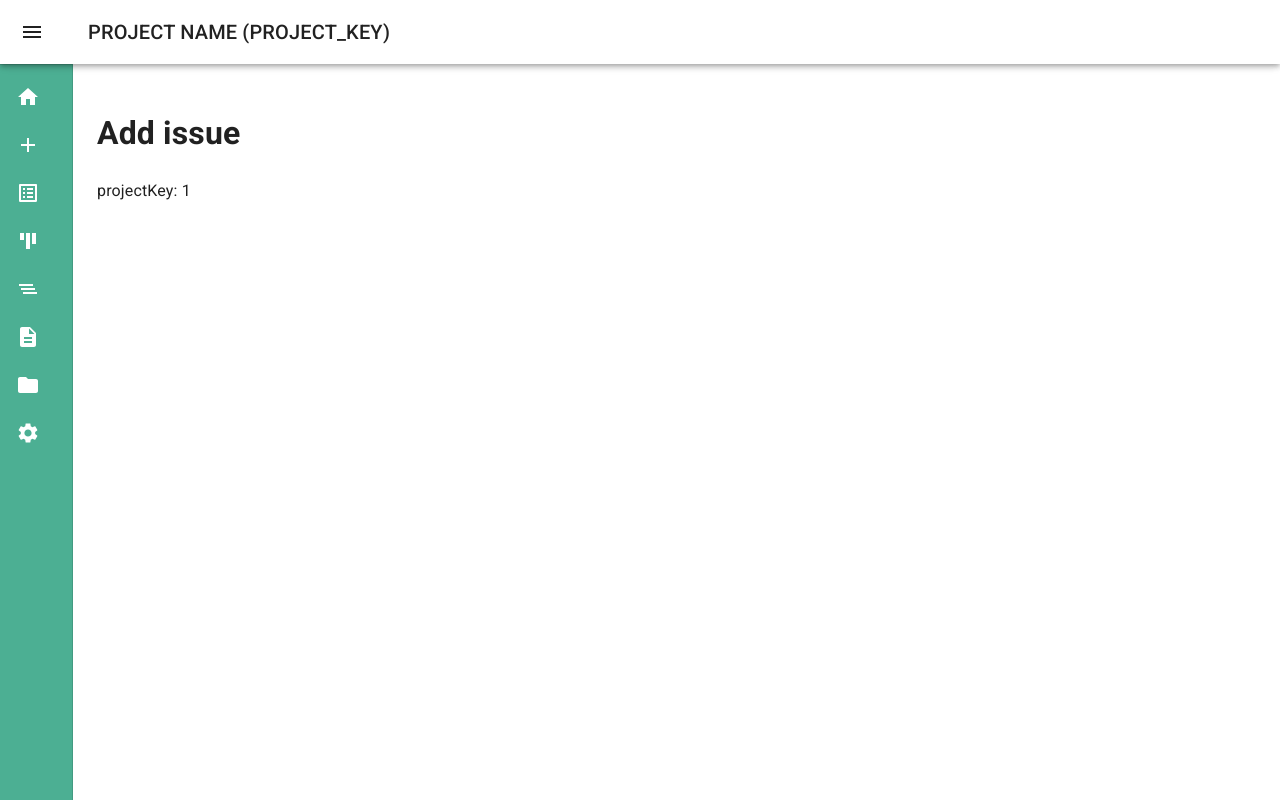
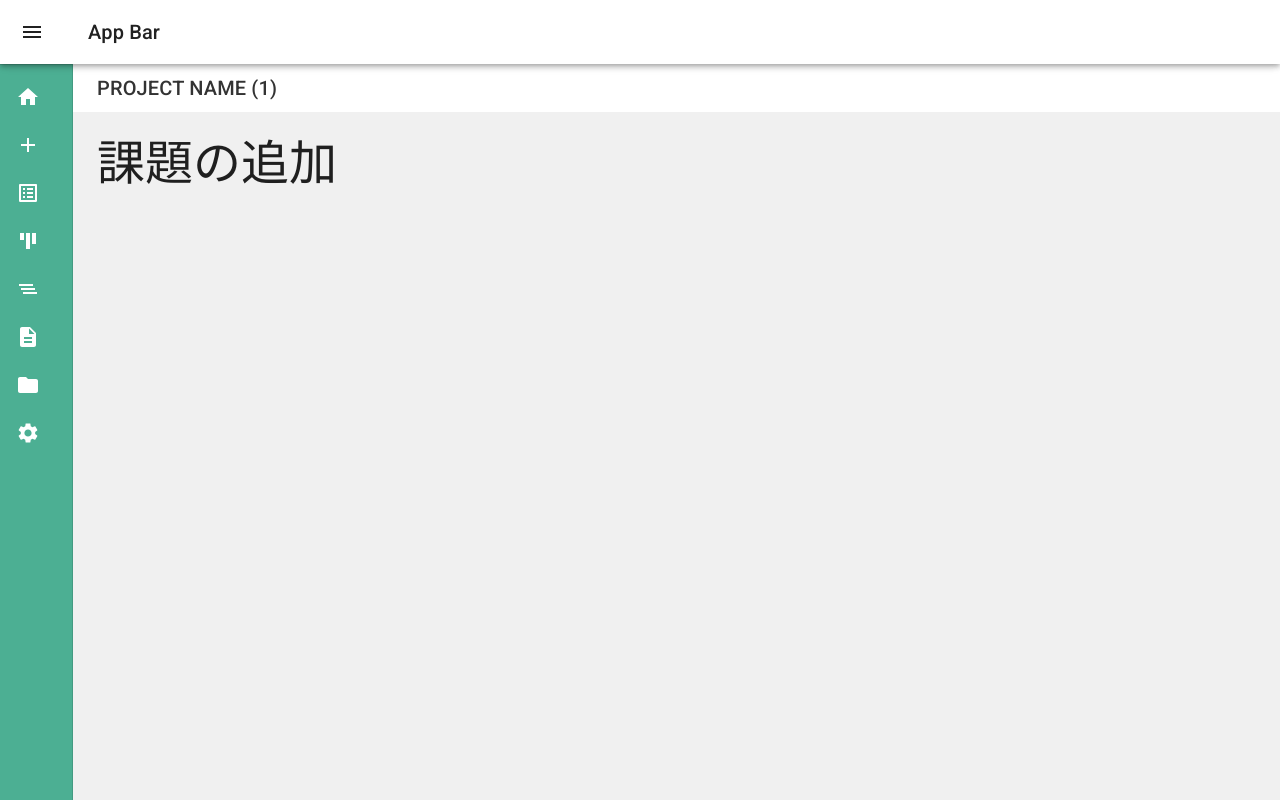
Before and after one commit to shinya-hara/nextjs-backlog-clone, a Next.js app: page /add/1 in a window 1280 px wide. Built offline with nearby package versions, Linux system fonts and the light colour scheme.

Commit message:
chore: ProjectBar追加

```diff
--- /dev/null
+++ b/components/ProjectBar.tsx
@@ -0,0 +1,17 @@
+import React from 'react';
+import { AppBar, Toolbar, IconButton, Typography, Button } from '@mui/material';
+import MenuIcon from '@mui/icons-material/Menu';
+
+const ProjectBar = ({ projectName, projectKey }: { projectName: string; projectKey: string }) => {
+  return (
+    <AppBar position="static" sx={{ color: '#333', background: '#fff' }} elevation={0}>
+      <Toolbar variant="dense">
+        <Typography variant="h6" component="div" sx={{ flexGrow: 1 }}>
+          {projectName} ({projectKey})
+        </Typography>
+      </Toolbar>
+    </AppBar>
+  );
+};
+
+export default ProjectBar;
--- a/layouts/default.tsx
+++ b/layouts/default.tsx
@@ -143,7 +143,7 @@ const MiniDrawer: React.FC = ({ children }) => {
             <MenuIcon />
           </IconButton>
           <Typography variant="h6" noWrap component="div">
-            PROJECT NAME ({projectKey})
+            App Bar
           </Typography>
         </Toolbar>
       </AppBar>
@@ -180,7 +180,7 @@ const MiniDrawer: React.FC = ({ children }) => {
           })}
         </List>
       </Drawer>
-      <Box component="main" sx={{ flexGrow: 1, p: 3 }}>
+      <Box component="main" sx={{ flexGrow: 1 }}>
         <DrawerHeader />
         {children}
       </Box>
--- a/pages/_document.tsx
+++ b/pages/_document.tsx
@@ -6,7 +6,7 @@ const document = () => (
       <link rel="icon" href="/favicon.ico" />
       <link rel="stylesheet" href="https://fonts.googleapis.com/css?family=Roboto:300,400,500,700&display=swap" />
     </Head>
-    <body>
+    <body style={{ background: '#f0f0f0' }}>
       <Main />
       <NextScript />
     </body>
--- a/pages/add/[projectKey].tsx
+++ b/pages/add/[projectKey].tsx
@@ -1,15 +1,24 @@
+import { Container, Grid, Typography } from '@mui/material';
 import type { NextPage } from 'next';
 import { useRouter } from 'next/router';
+import React from 'react';
+import ProjectBar from '../../components/ProjectBar';
 
 const ProjectHome: NextPage = () => {
   const router = useRouter();
-  const { projectKey } = router.query;
+  const projectKey = router.query.projectKey as string;
 
   return (
-    <div>
-      <h1>Add issue</h1>
-      <p>projectKey: {projectKey}</p>
-    </div>
+    <>
+      <ProjectBar projectName="PROJECT NAME" projectKey={projectKey} />
+      <Container maxWidth={false} sx={{ py: 3 }}>
+        <Grid container spacing={2}>
+          <Grid item>
+            <Typography variant="h3">課題の追加</Typography>
+          </Grid>
+        </Grid>
+      </Container>
+    </>
   );
 };
 
```
Also changed, not shown: pages/projects/[projectKey].tsx (+15 -5 lines).
